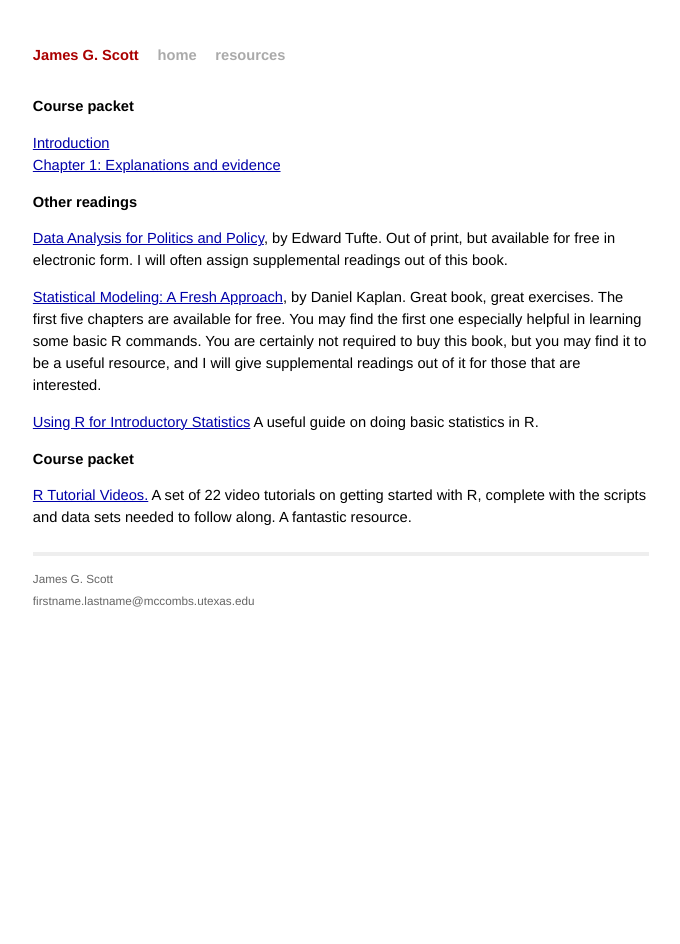
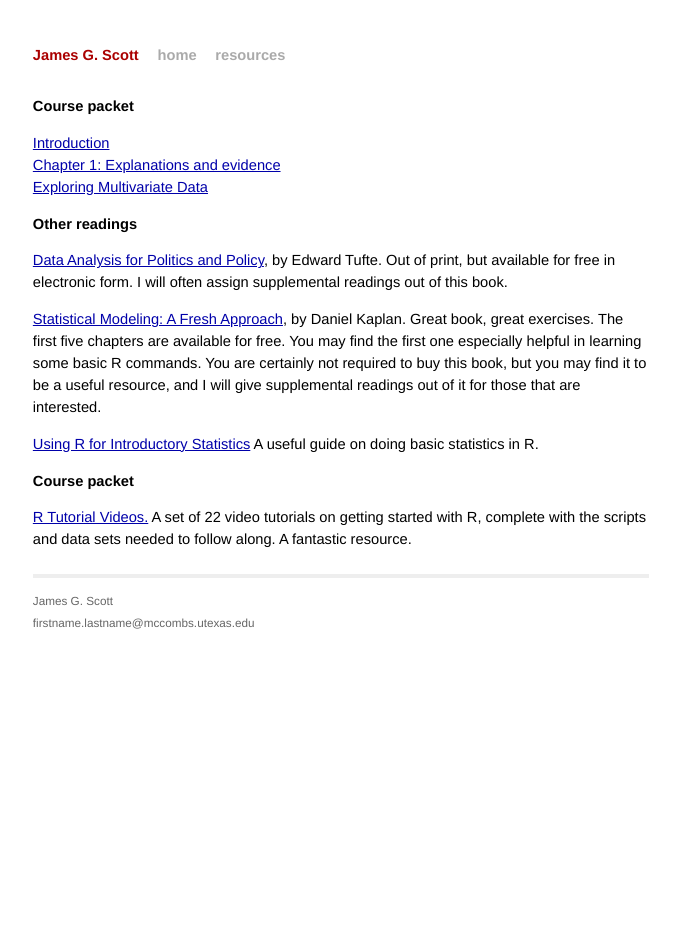
Before and after one commit to jgscott/SSC325, a Jekyll site: the page built from resources.html, in a window 1280 px wide. Shown: the whole page, without its empty margins (299-979 px from the left). Built offline with Jekyll 4.4.1, drawn with Linux system fonts in a browser that asks for light colours.

```diff
--- a/resources.html
+++ b/resources.html
@@ -11,6 +11,10 @@ title: Papers
   <a
   href="http://jgscott.github.com/SSC325/files/01-ExplanationsAndEvidence.pdf">Chapter
   1: Explanations and evidence</a> <br>
+  <a
+  href="http://jgscott.github.com/SSC325/files/02-ExploringMultivariateData.pdf">Exploring
+  Multivariate Data</a> <br>
+
   </p>
 
   <h1>Other readings</h1>
```
Also changed, not shown: _posts/2013-01-14-week01.md (+1 -2 lines), 1 other file.
